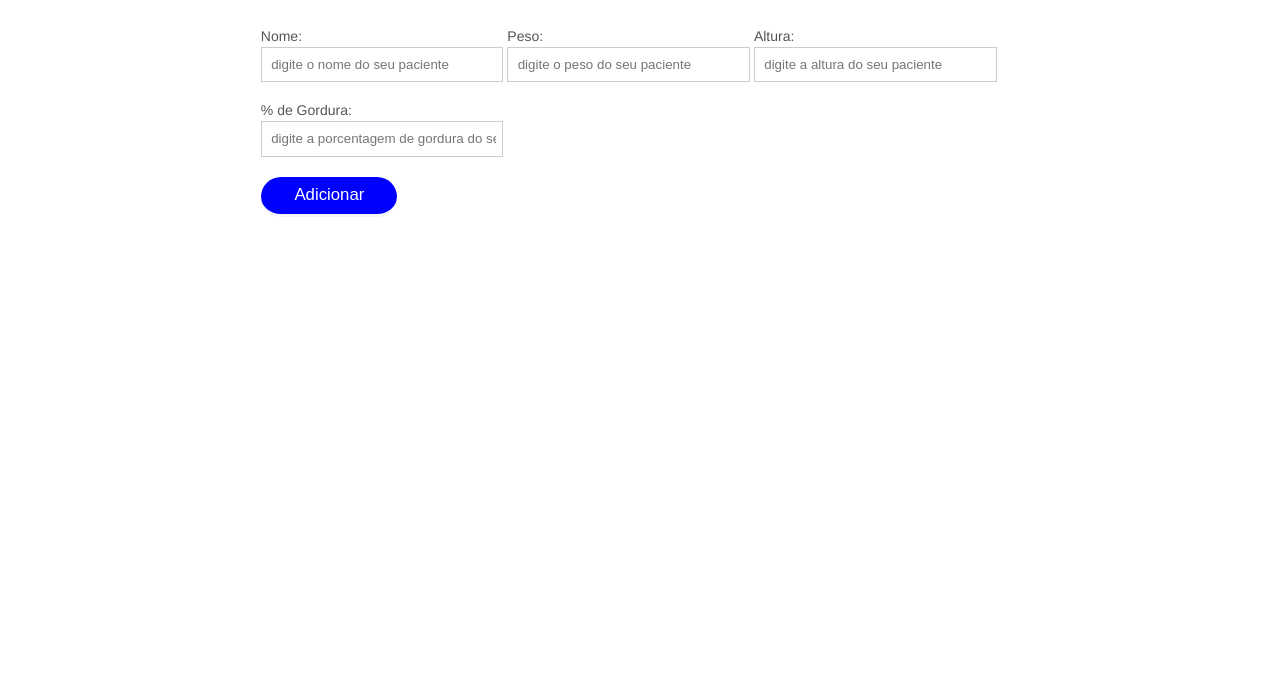
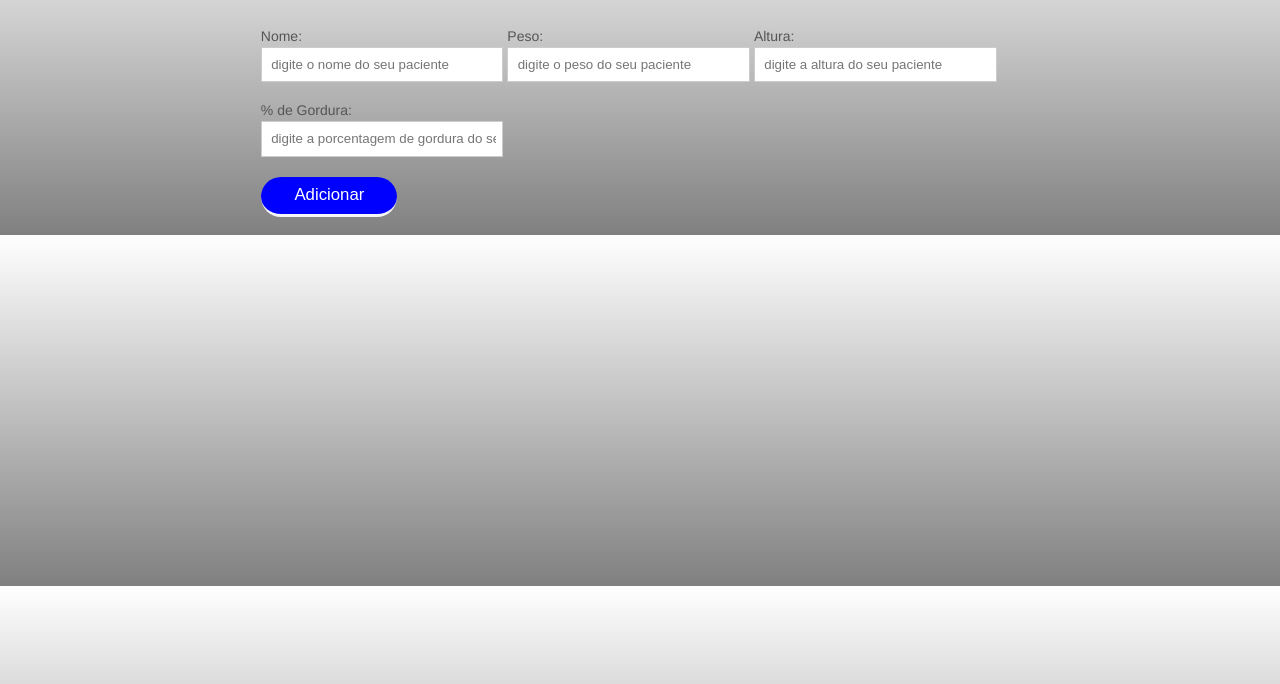
Before and after one commit to RafaBatista21/Calcula-Indice-de-Massa-Corporal, a plain HTML site: page index.html in a window 1280 px wide. Shown: the part 116-800 px from the top of the page. Drawn offline with Linux system fonts and the light colour scheme.

Commit message:
Add files via upload

```diff
--- a/style.css
+++ b/style.css
@@ -5,6 +5,7 @@
 body{
 	font-family: "Helvetica Neue", "Helvetica", Helvetica, Arial, sans-serif;
 	font-size: 14px;
+	background: linear-gradient(white, gray);
 }
 
 header{
```
